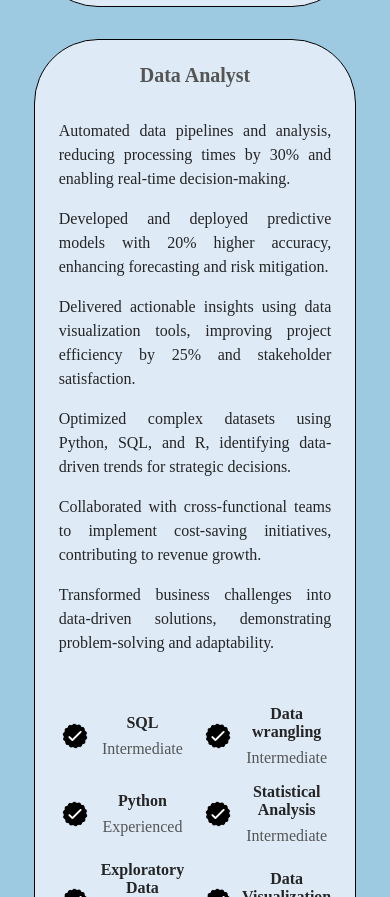
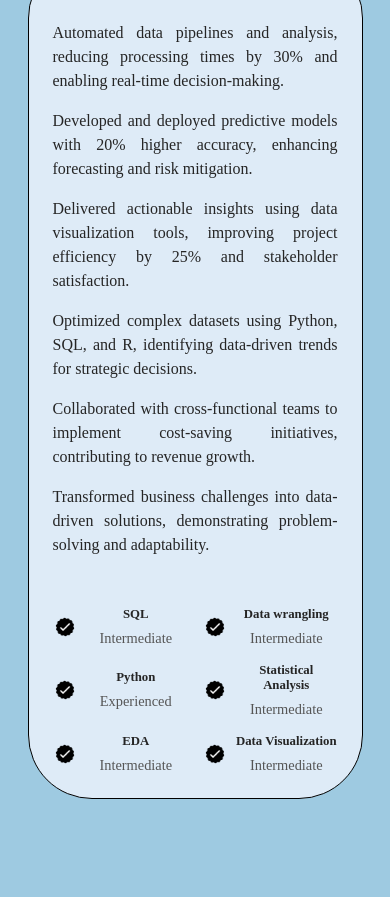
Before and after one commit to prajwal467262/html-Portfolio, a plain HTML site: page index.html in a window 390 px wide. Shown: the part 3118-4015 px from the top of the page. Drawn offline with Linux system fonts and the light colour scheme.

Commit message:
compleated

```diff
--- a/index.html
+++ b/index.html
@@ -282,7 +282,7 @@
                   class="icon"
                 />
                 <div>
-                  <h3>Exploratory Data Analysis</h3>
+                  <h3>EDA</h3>
                   <p>Intermediate</p>
                 </div>
               </article>
--- a/mediaqueries.css
+++ b/mediaqueries.css
@@ -23,12 +23,17 @@
     .experience-details-container {
         margin-top: 2rem;
         width: auto; /* Let the container size adapt */
-        padding: 1rem;
+        padding: 0.5rem;
         box-sizing: border-box; /* Ensure padding doesn't affect width */
         display: flex; /* Use Flexbox for alignment */
         flex-direction: column; /* Stack items vertically */
         align-items: center; /* Center items horizontally */
       }
+
+     .experience-details-container {
+      padding: 0 !important;
+     }
+
     #profile,
     .section-container {
       display: block;
@@ -67,6 +72,22 @@
 
     article {
       font-size: 1rem;
+    }
+
+
+    #experience article .icon {
+      height: 1.5rem; /* Adjust icon height as needed */
+      width: auto; /* Let the width adjust based on image */
+    }
+
+    #experience article h3 {
+      font-size: 0.8rem; /* Adjust font size as needed */
+      margin-bottom: 0.5rem; /* Adjust margin bottom as needed */
+    }
+
+    #experience article p {
+      font-size: 0.9rem; /* Adjust font size as needed */
+      color: #555; /* Adjust text color as needed */
     }
 
     footer nav {
@@ -142,7 +163,6 @@
       text-align: justify;
     }
 
-  /* Additional Fix for Overlap */
     #contact {
       margin-top: auto;
       margin-bottom: 2rem; /* Add spacing below contact section */
@@ -156,7 +176,30 @@
     footer {
       margin-top: 0.5rem; /* Add spacing above footer */
     }
+
+
+    .experience-item {
+      width: 90%; /* Reduce width to fit within the container */
+      margin: 0 auto; /* Center the content */
+      text-align: center; /* Align text in the center */
     }
+
+    .experience-sub-title {
+      font-size: 1rem; /* Adjust font size for smaller screens */
+      margin-bottom: 0.5rem; /* Add spacing below the title */
+    }
+
+    .experience-item img {
+      max-width: 100%; /* Ensure images don’t overflow */
+      height: auto; /* Maintain aspect ratio */
+    }
+
+    .experience-item p {
+      font-size: 0.9rem; /* Reduce font size for smaller screens */
+      word-wrap: break-word; /* Prevent text overflow */
+    }
+  }
+
 
 @media screen and (min-width: 600px) and (max-width: 1200px) {
     #profile {
--- a/style.css
+++ b/style.css
@@ -352,6 +352,7 @@ section {
 /* Adjustments for Experience Section Icons and Text */
 .article-container {
   display: grid;
+  flex-wrap: wrap;
   grid-template-columns: repeat(2, 1fr); /* Two equal columns */
   gap: 1rem; /* Increase the gap between columns to 1rem */
 }
```
Lines whose indentation alone changed are shown as unchanged.
